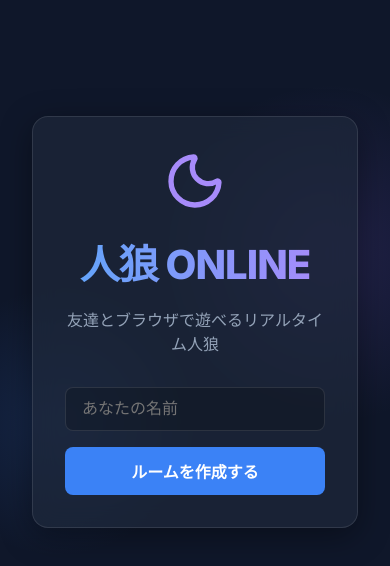
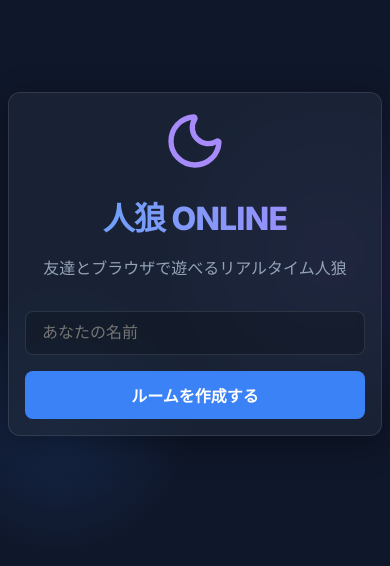
Before and after one commit to simamura8/jonro, a React app in the folder frontend/: page / in a window 390 px wide. Shown: the top 566 px of the page. Built offline with nearby package versions, Linux system fonts and the light colour scheme; no server answers; the HTML template or start-up script is replaced by a standard one.

Commit message:
fix: アクション決定後の再選択防止とモバイル表示のレスポンシブ改善

```diff
--- a/frontend/src/index.css
+++ b/frontend/src/index.css
@@ -270,3 +270,33 @@ h1 {
 .role-knight { background: var(--knight-color); }
 .role-madman { background: var(--madman-color); }
 .role-medium { background: var(--medium-color); }
+
+/* Responsive Design for Mobile Devices */
+@media (max-width: 768px) {
+  .container {
+    padding: 0.5rem; /* スマホではコンテナのパディングを大幅に狭くする */
+  }
+
+  .glass-panel {
+    padding: 1rem; /* スマホではグラスパネルの内部パディングも狭くする */
+    border-radius: 12px;
+  }
+
+  .player-grid {
+    grid-template-columns: repeat(auto-fill, minmax(90px, 1fr)); /* スマホではグリッド幅を狭くして収まりやすくする */
+    gap: 0.5rem;
+  }
+
+  .player-card {
+    padding: 0.75rem 0.25rem;
+  }
+
+  h1 {
+    font-size: 2rem;
+  }
+
+  /* チャットコンテナの高さも少し調整してスマホで使いやすくする */
+  .chat-container {
+    height: 300px;
+  }
+}
--- a/frontend/src/pages/Room.jsx
+++ b/frontend/src/pages/Room.jsx
@@ -261,6 +261,16 @@ export default function Room() {
   const isHost = Object.keys(room.players)[0] === myId;
   const playersList = Object.values(room.players);
 
+  // 自分がアクション（夜のアクションまたは投票）を完了しているか判定
+  const isMyActionDone = actionDone || (
+    room.status === 'night'
+      ? (room.nightActions && room.nightActions[myId] !== undefined)
+      : room.status === 'voting'
+        ? (room.votes && room.votes[myId] !== undefined)
+        : false
+  );
+
+
   const getRoleClass = (role) => {
     switch(role) {
       case '村人': return 'role-villager';
@@ -405,7 +415,7 @@ export default function Room() {
             <div className="player-grid">
               {playersList.map((p) => {
                 const isCandidate = !room.candidates || room.candidates.includes(p.id);
-                const isSelectable = p.isAlive && !actionDone && (
+                const isSelectable = p.isAlive && !isMyActionDone && (
                   room.status === 'night' || (room.status === 'voting' && isCandidate)
                 );
 
@@ -449,7 +459,7 @@ export default function Room() {
             </div>
 
             {/* アクションエリア */}
-            {myPlayer?.isAlive && room.status === 'night' && !actionDone && (
+            {myPlayer?.isAlive && room.status === 'night' && !isMyActionDone && (
               <div style={{ marginTop: '1.5rem', padding: '1rem', background: 'rgba(0,0,0,0.2)', borderRadius: '8px' }}>
                 <p style={{ marginBottom: '1rem' }}>
                   {myPlayer.role === '村人' ? 'あなたは村人です。夜は何もできません。完了ボタンを押してください。' :
@@ -470,7 +480,7 @@ export default function Room() {
               </div>
             )}
 
-            {myPlayer?.isAlive && room.status === 'voting' && !actionDone && (
+            {myPlayer?.isAlive && room.status === 'voting' && !isMyActionDone && (
               <div style={{ marginTop: '1.5rem', padding: '1rem', background: 'rgba(239, 68, 68, 0.1)', borderRadius: '8px' }}>
                 <p style={{ marginBottom: '1rem' }}>
                   {room.candidates ? '決選投票（再投票）です。候補者から選んでください。' : '処刑する相手を選んでください。'}
@@ -486,7 +496,7 @@ export default function Room() {
               </div>
             )}
 
-            {actionDone && room.status !== 'finished' && (
+            {isMyActionDone && room.status !== 'finished' && (
               <div style={{ marginTop: '1.5rem', textAlign: 'center', color: '#94a3b8' }}>
                 他のプレイヤーを待っています...
               </div>
```
